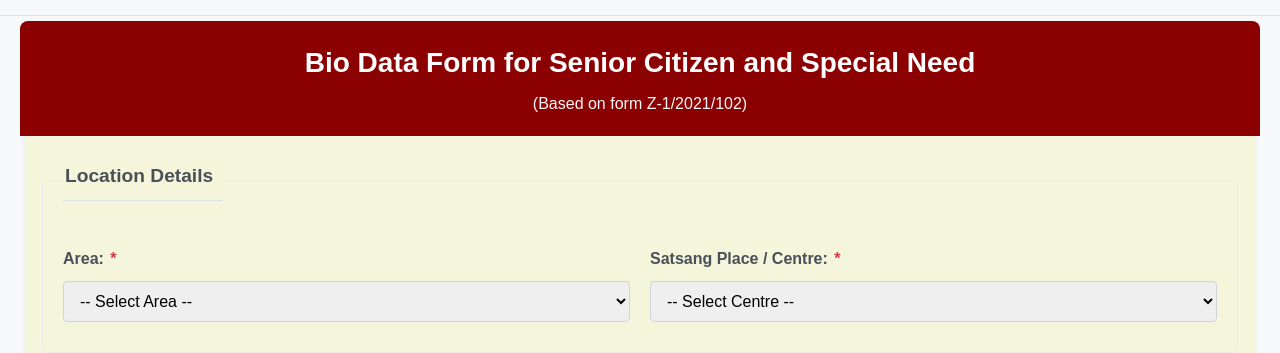
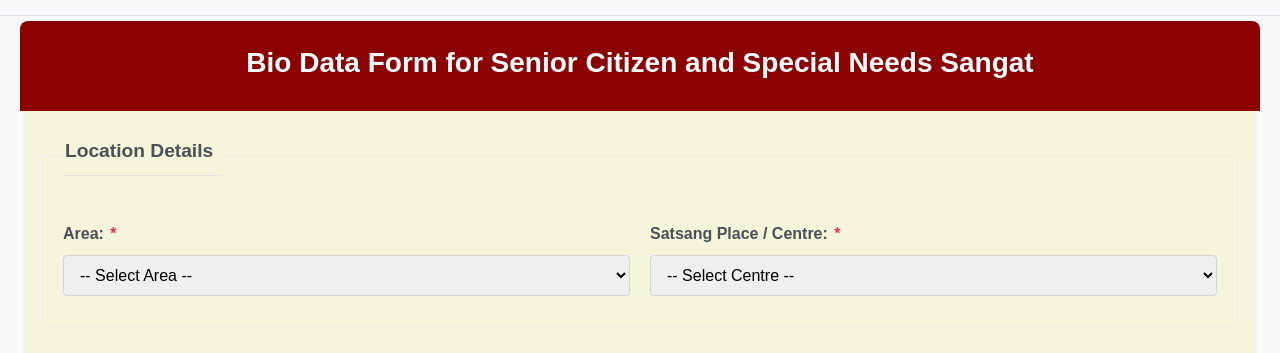
Before and after one commit to HarshulThakur99/rssb_sne_forms, a Flask app: page / in a window 1280 px wide. Shown: the part 72-425 px from the top of the page. Run offline with Flask 3, Linux system fonts and the light colour scheme.

Commit message:
header name change

```diff
--- a/templates/form.html
+++ b/templates/form.html
@@ -18,8 +18,7 @@
 
     <div class="container">
         <div class="header-section">
-            <h1>Bio Data Form for Senior Citizen and Special Need</h1>
-            <p>(Based on form Z-1/2021/102)</p>
+            <h1>Bio Data Form for Senior Citizen and Special Needs Sangat</h1>
         </div>
         {% with messages = get_flashed_messages(with_categories=true) %}
           {% if messages %}
```
